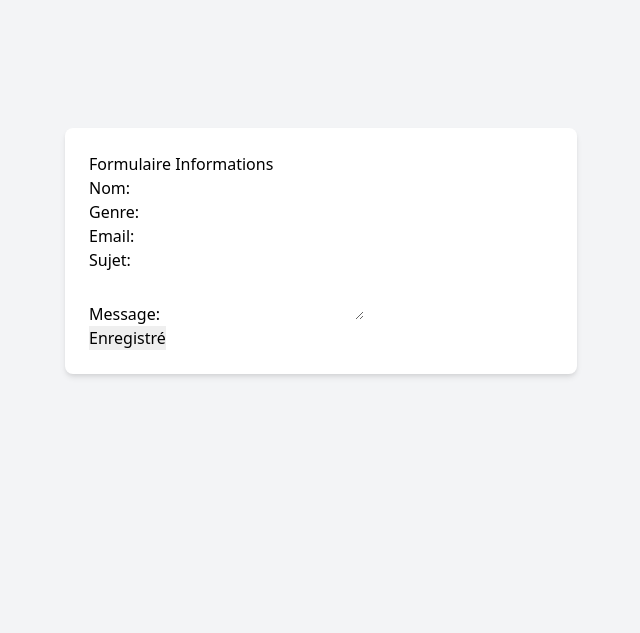
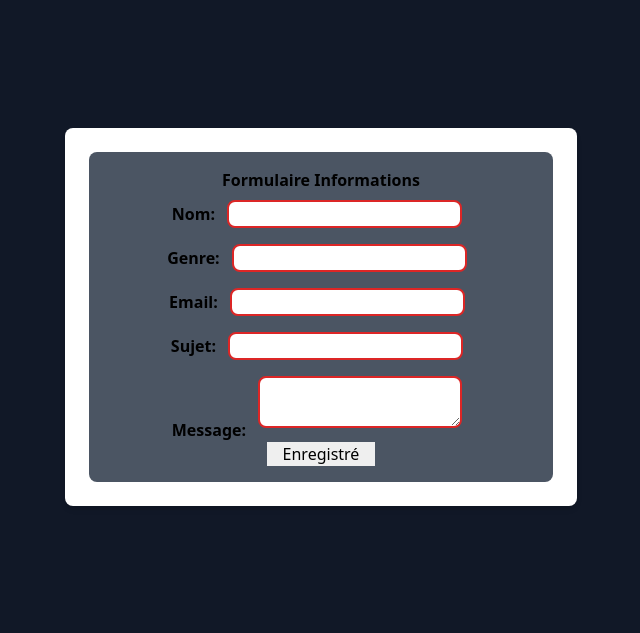
Before and after one commit to JeremyWiart/exo-php, a PHP site: page /exo-php/M10-3/index.php in a window 1280 px wide. Shown: the top 633 px of the page, without its empty margins (319-959 px from the left). Run offline with PHP 8.4, Linux system fonts and the light colour scheme; some libraries are stand-ins or nearby versions.

Commit message:
ajout d'un petit css lol

```diff
--- a/M10-3/index.php
+++ b/M10-3/index.php
@@ -11,25 +11,25 @@
     <link  rel="stylesheet" href="https://cdn.jsdelivr.net/npm/tailwindcss@2.0.1/dist/tailwind.min.css" />
 </head>
 
-<body class="bg-gray-100">
+<body class="bg-gray-900">
 
 
     <main class="flex items-center justify-center p-32">
         <div class="bg-white shadow-md rounded-lg w-full max-w-lg">
             <section id="form-section" class="p-6">
-    <form action="#" method="POST">
+                <form action="traitement.php" method="POST" class="text-center font-bold bg-gray-600 p-4 rounded-lg">
                     <h1>Formulaire Informations</h1>
                     <label for="nom">Nom:</label>
-<input id="nom" name="nom" type="text"></br>
+                    <input id="nom" name="nom" type="text" class="border-2 border-red-600 m-2 rounded-lg"></br>
                     <label for="genre">Genre:</label>
-<input id="genre" name="genre" type="text"></br>
+                    <input id="genre" name="genre" type="text" class="border-2 border-red-600 m-2 rounded-lg"></br>
                     <label for="mail">Email:</label>
-<input id="mail" name="mail" type="email"></br>
+                    <input id="mail" name="mail" type="email" class="border-2 border-red-600 m-2 rounded-lg"></br>
                     <label for="sujet">Sujet:</label>
-<input id="sujet" name="sujet" type="text"></br>
+                    <input id="sujet" name="sujet" type="text" class="border-2 border-red-600 m-2 rounded-lg"></br>
                     <label for="msg">Message:</label>
-<textarea id="msg" name="msg"></textarea></br>
-  <input name="edit" type="submit" value="Enregistré">
+                    <textarea id="msg" name="msg" class="border-2 border-red-600 m-2 rounded-lg"></textarea></br>
+                    <input name="edit" type="submit" value="Enregistré" class="w-1/4">
 
                     </form>
             </section>
```
Lines whose indentation alone changed are shown as unchanged.
